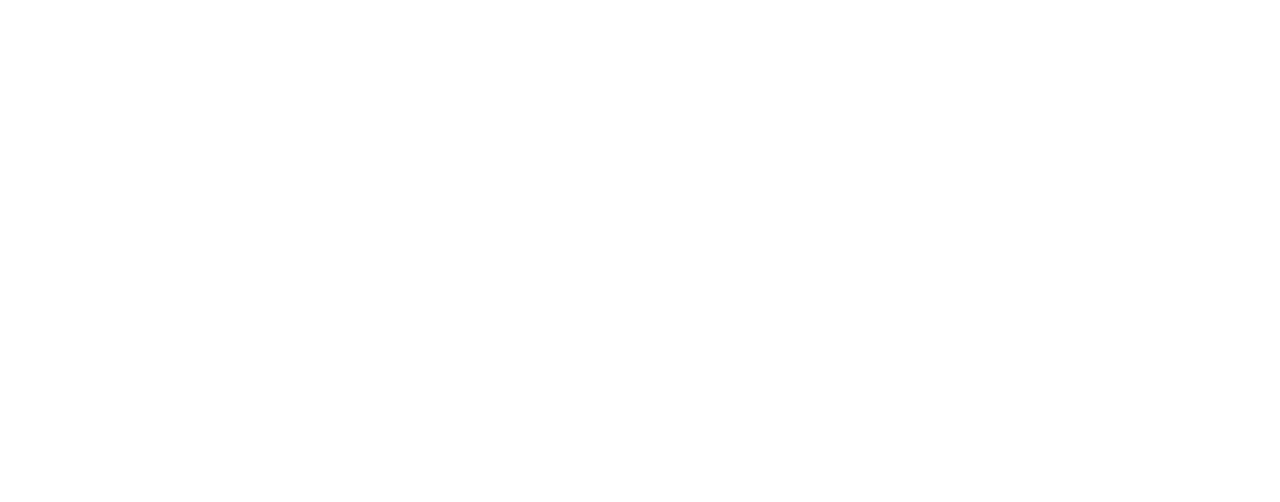
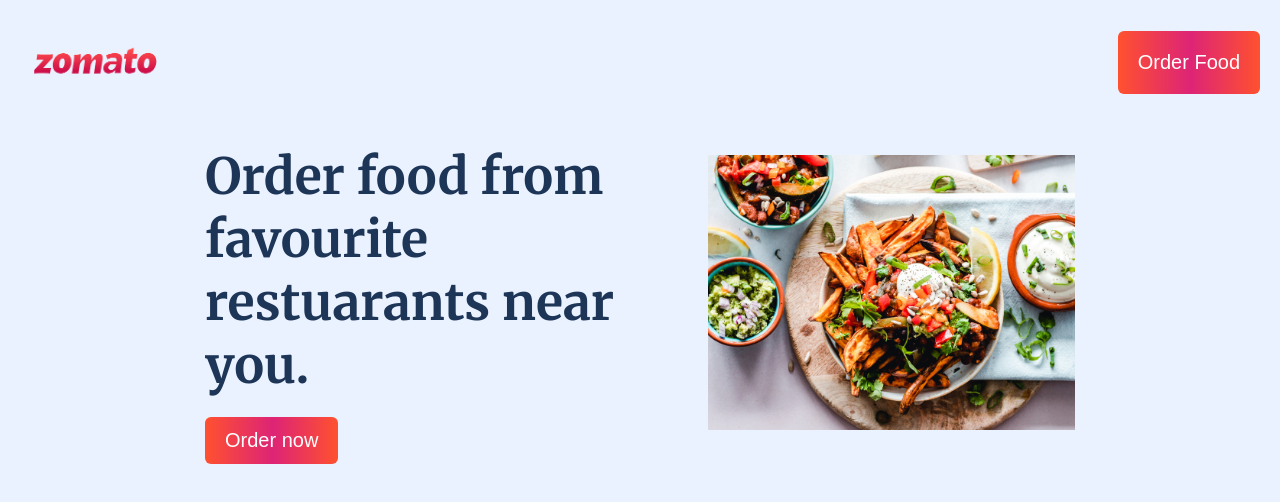
Before and after one commit to samikshadhuri/htmlcssproject, a plain HTML site: page index.html in a window 1280 px wide. Drawn offline with Linux system fonts and the light colour scheme.

Commit message:
fix hero layout

```diff
--- a/index.html
+++ b/index.html
@@ -4,9 +4,34 @@
     <meta charset="UTF-8">
     <meta http-equiv="X-UA-Compatible" content="IE=edge">
     <meta name="viewport" content="width=device-width, initial-scale=1.0">
+    <link rel="preconnect" href="https://fonts.gstatic.com">
+<link href="https://fonts.googleapis.com/css2?family=Merriweather:ital,wght@0,300;0,400;0,700;0,900;1,300;1,400;1,700;1,900&display=swap" rel="stylesheet"/>
+<link rel="stylesheet" href="style.css" />
     <title>Document</title>
 </head>
 <body>
-
+    <!-- navbar -->
+    <header>
+        <nav class="navbar">
+            <div class="navbar_brand">
+                <img src="logo.png" alt="logo" class="navbar_logo" />
+            </div>
+          <div class="navbar_nav_items">
+           <button class="nav_item button_primary"> Order Food </button>
+          </div>
+        </nav>
+    </header>
+    <main class="container">
+    <!-- hero section -->
+    <section class="hero_container">
+     <div class="hero_image_container">
+         <img class="hero_image" src="hero.jpg" alt="hero image" />
+     </div>
+     <div class="hero_description">
+        <h1 class="hero_text">Order food from favourite restuarants near you.</h1>
+        <button class="button_primary">Order now</button>
+     </div>
+    </section>
+    </main>
 </body>
 </html>
--- a/style.css
+++ b/style.css
@@ -0,0 +1,113 @@
+*{
+    margin: 0;
+    padding: 0;
+    box-sizing: border-box;
+}
+
+/* global */
+body{
+    font-family: "Merriweather", sans-serif;
+    background-color: #ebf2ff;
+    overflow-x: hidden;
+}
+
+.button_primary{
+    background-image: linear-gradient(
+     to right,
+      #ff512f 0%,
+      #dd2476 51%,
+      #ff512f 100%
+      ) ;
+      color: #fff;
+      padding: 12px;
+      border: none;
+      border-radius: 6px;
+
+}
+
+.container{
+    width: 100%;
+    margin: 0 auto;
+    padding: 0 15px;
+}
+
+.navbar{
+    display: flex;
+    justify-content: space-around;
+    align-items: center;
+}
+
+.navbar_brand{
+    width: 100px;
+}
+
+.button_primary{
+    padding: 12px 20px;
+    font-size: 20px;
+}
+
+
+.navbar_logo{
+   width: 100%;
+}
+
+
+.hero_container{
+    width: 100%;
+}
+
+.hero_image_container{
+    width: 100%;
+}
+
+.hero_image{
+    width: 100%;
+}
+
+.hero_text{
+    font-size: 30px;
+    color: #1d3557;
+    margin: 20px 0;
+}
+
+@media (min-width: 768px){
+    .navbar{
+        justify-content: space-between;
+        padding: 10px 20px ;
+    }
+    .navbar_brand{
+        width: 150px;
+    }
+    .nav_item{
+        padding: 20px;
+        font-size: 20px;
+    }
+    .hero_container{
+        display: flex;
+        flex-direction: row-reverse;
+        align-items: center;
+        justify-content: space-between;
+        gap: 10px;
+    }
+
+}
+
+@media (min-width: 1020px){
+    .container{
+      max-width: 900px;
+    }
+
+
+    .hero_text{
+        font-size: 50px;
+    }
+
+
+
+}
+
+@media (min-width: 1400px){
+     .container{
+         max-width: 1250px;
+     }
+}
```
